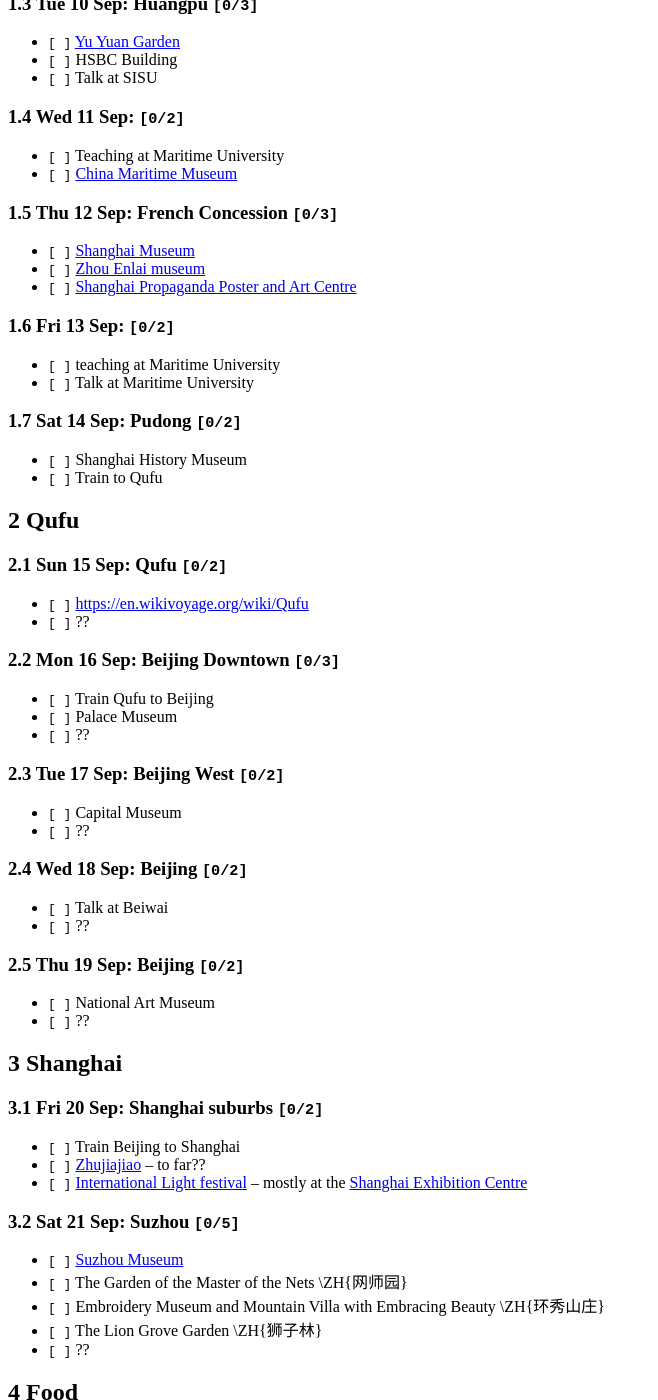
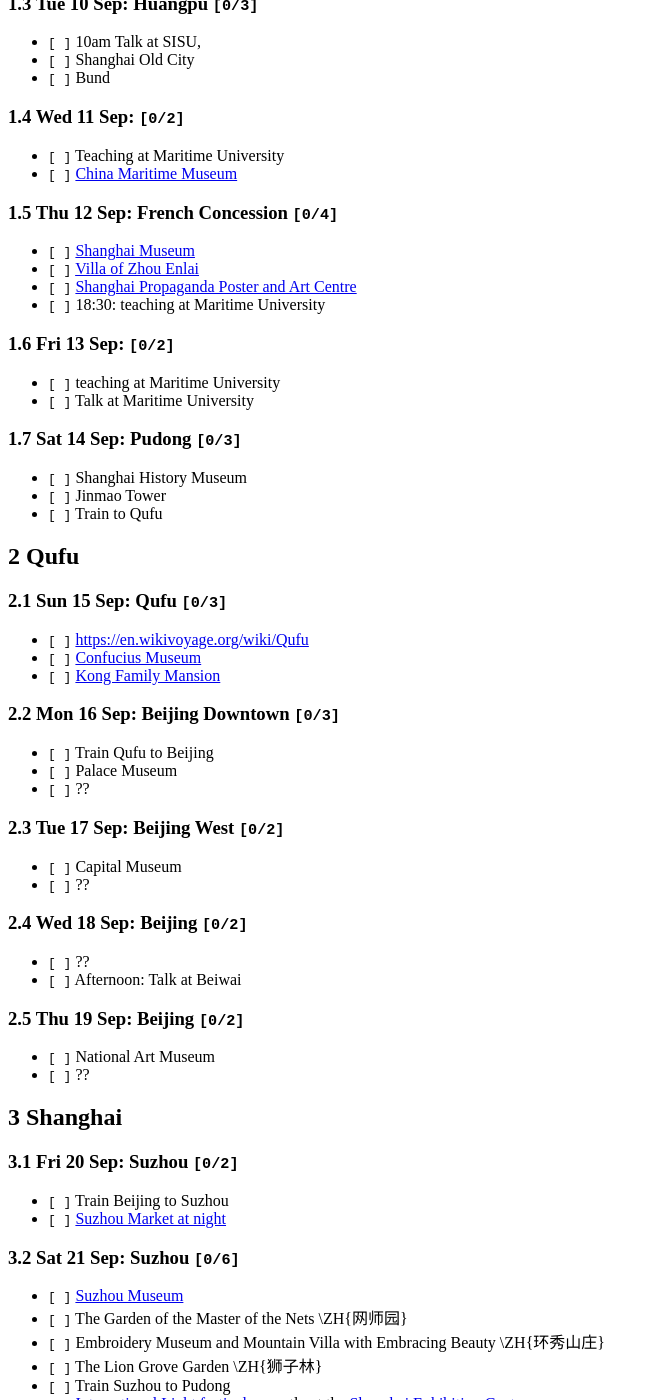
Before and after one commit to ssharoff/ssharoff.github.io, a Jekyll site: the page travel/shanghai-plans.html, which Jekyll copies as it is, in a window 1280 px wide and 1400 px high, scrolled down 265 px. Shown: the whole window, without its empty margins (0-658 px from the left). Built offline with Jekyll 4.4.1, drawn with Linux system fonts in a browser that asks for light colours; some of the changed text lies outside the part shown.

Commit message:
shanghai

```diff
--- a/travel/shanghai-plans.html
+++ b/travel/shanghai-plans.html
@@ -3,7 +3,7 @@
 "http://www.w3.org/TR/xhtml1/DTD/xhtml1-strict.dtd">
 <html xmlns="http://www.w3.org/1999/xhtml" lang="en" xml:lang="en">
 <head>
-<!-- 2024-08-21 Wed 17:51 -->
+<!-- 2024-08-30 Fri 20:00 -->
 <meta http-equiv="Content-Type" content="text/html;charset=utf-8" />
 <meta name="viewport" content="width=device-width, initial-scale=1" />
 <title>&lrm;</title>
@@ -264,23 +264,23 @@
 <body>
 <div id="content">
 
-<div id="outline-container-orgd03f6bb" class="outline-2">
-<h2 id="orgd03f6bb"><span class="section-number-2">1</span> Shanghai</h2>
+<div id="outline-container-org62a24e8" class="outline-2">
+<h2 id="org62a24e8"><span class="section-number-2">1</span> Shanghai</h2>
 <div class="outline-text-2" id="text-1">
 </div>
-<div id="outline-container-orge615027" class="outline-3">
-<h3 id="orge615027"><span class="section-number-3">1.1</span> Sun 08 Sep: Arrival to Shanghai <code>[0/2]</code></h3>
+<div id="outline-container-orga5d0cc0" class="outline-3">
+<h3 id="orga5d0cc0"><span class="section-number-3">1.1</span> Sun 08 Sep: Arrival to Shanghai <code>[0/2]</code></h3>
 <div class="outline-text-3" id="text-1-1">
 <ul class="org-ul">
 <li class="off"><code>[&#xa0;]</code> Relax \Laughey[1.4]</li>
-<li class="off"><code>[&#xa0;]</code> dinner in the neighbourhood at <a href="https://www.tripadvisor.com/Attraction_Review-g308272-d2220946-Reviews-China_Maritime_Museum-Shanghai.html#MAPVIEW">??</a></li>
+<li class="off"><code>[&#xa0;]</code> <a href="https://www.google.com/maps/d/edit?mid=1yrxh4BK5hpZBPv7qDaJ2qaWz0z-Bkno&amp;ll=35.34776399519525%2C119.13082200000002&amp;z=6">Custom maps for the trip</a></li>
 </ul>
 </div>
 </div>
 
 
-<div id="outline-container-org3ece754" class="outline-3">
-<h3 id="org3ece754"><span class="section-number-3">1.2</span> Mon 09 Sep: New harbour City <code>[0/2]</code></h3>
+<div id="outline-container-org511abfe" class="outline-3">
+<h3 id="org511abfe"><span class="section-number-3">1.2</span> Mon 09 Sep: New harbour City <code>[0/2]</code></h3>
 <div class="outline-text-3" id="text-1-2">
 <ul class="org-ul">
 <li class="off"><code>[&#xa0;]</code> Teaching at Maritime University</li>
@@ -289,19 +289,19 @@
 </div>
 </div>
 
-<div id="outline-container-org2f45bc3" class="outline-3">
-<h3 id="org2f45bc3"><span class="section-number-3">1.3</span> Tue 10 Sep: Huangpu <code>[0/3]</code></h3>
+<div id="outline-container-org3a65afb" class="outline-3">
+<h3 id="org3a65afb"><span class="section-number-3">1.3</span> Tue 10 Sep: Huangpu <code>[0/3]</code></h3>
 <div class="outline-text-3" id="text-1-3">
 <ul class="org-ul">
-<li class="off"><code>[&#xa0;]</code> <a href="https://www.yugarden.com.cn/">Yu Yuan Garden</a></li>
-<li class="off"><code>[&#xa0;]</code> HSBC Building</li>
-<li class="off"><code>[&#xa0;]</code> Talk at SISU</li>
+<li class="off"><code>[&#xa0;]</code> 10am Talk at SISU,</li>
+<li class="off"><code>[&#xa0;]</code> Shanghai Old City</li>
+<li class="off"><code>[&#xa0;]</code> Bund</li>
 </ul>
 </div>
 </div>
 
-<div id="outline-container-orgff0762d" class="outline-3">
-<h3 id="orgff0762d"><span class="section-number-3">1.4</span> Wed 11 Sep:  <code>[0/2]</code></h3>
+<div id="outline-container-orgfe7f371" class="outline-3">
+<h3 id="orgfe7f371"><span class="section-number-3">1.4</span> Wed 11 Sep:  <code>[0/2]</code></h3>
 <div class="outline-text-3" id="text-1-4">
 <ul class="org-ul">
 <li class="off"><code>[&#xa0;]</code> Teaching at Maritime University</li>
@@ -310,19 +310,20 @@
 </div>
 </div>
 
-<div id="outline-container-org2cb94f8" class="outline-3">
-<h3 id="org2cb94f8"><span class="section-number-3">1.5</span> Thu 12 Sep: French Concession <code>[0/3]</code></h3>
+<div id="outline-container-orgdb3e7ef" class="outline-3">
+<h3 id="orgdb3e7ef"><span class="section-number-3">1.5</span> Thu 12 Sep: French Concession <code>[0/4]</code></h3>
 <div class="outline-text-3" id="text-1-5">
 <ul class="org-ul">
 <li class="off"><code>[&#xa0;]</code> <a href="http://www.shanghaimuseum.net/museum/frontend/en/index.action">Shanghai Museum</a></li>
-<li class="off"><code>[&#xa0;]</code> <a href="https://en.wikipedia.org/wiki/Former_Residence_of_Zhou_Enlai_(Shanghai)">Zhou Enlai museum</a></li>
+<li class="off"><code>[&#xa0;]</code> <a href="https://en.wikipedia.org/wiki/Former_Residence_of_Zhou_Enlai_(Shanghai)">Villa of Zhou Enlai</a></li>
 <li class="off"><code>[&#xa0;]</code> <a href="http://www.shanghaipropagandaart.com/home.asp?class=beautifuf_book">Shanghai Propaganda Poster and Art Centre</a></li>
+<li class="off"><code>[&#xa0;]</code> 18:30: teaching at Maritime University</li>
 </ul>
 </div>
 </div>
 
-<div id="outline-container-org99a94af" class="outline-3">
-<h3 id="org99a94af"><span class="section-number-3">1.6</span> Fri 13 Sep:  <code>[0/2]</code></h3>
+<div id="outline-container-org6700c11" class="outline-3">
+<h3 id="org6700c11"><span class="section-number-3">1.6</span> Fri 13 Sep:  <code>[0/2]</code></h3>
 <div class="outline-text-3" id="text-1-6">
 <ul class="org-ul">
 <li class="off"><code>[&#xa0;]</code> teaching at Maritime University</li>
@@ -331,33 +332,35 @@
 </div>
 </div>
 
-<div id="outline-container-orge48412d" class="outline-3">
-<h3 id="orge48412d"><span class="section-number-3">1.7</span> Sat 14 Sep: Pudong <code>[0/2]</code></h3>
+<div id="outline-container-orgaa9940f" class="outline-3">
+<h3 id="orgaa9940f"><span class="section-number-3">1.7</span> Sat 14 Sep: Pudong <code>[0/3]</code></h3>
 <div class="outline-text-3" id="text-1-7">
 <ul class="org-ul">
 <li class="off"><code>[&#xa0;]</code> Shanghai History Museum</li>
+<li class="off"><code>[&#xa0;]</code> Jinmao Tower</li>
 <li class="off"><code>[&#xa0;]</code> Train to Qufu</li>
 </ul>
 </div>
 </div>
 </div>
 
-<div id="outline-container-org4fbb41b" class="outline-2">
-<h2 id="org4fbb41b"><span class="section-number-2">2</span> Qufu</h2>
+<div id="outline-container-org418642d" class="outline-2">
+<h2 id="org418642d"><span class="section-number-2">2</span> Qufu</h2>
 <div class="outline-text-2" id="text-2">
 </div>
-<div id="outline-container-orgdad59e7" class="outline-3">
-<h3 id="orgdad59e7"><span class="section-number-3">2.1</span> Sun 15 Sep: Qufu <code>[0/2]</code></h3>
+<div id="outline-container-orgaac80ba" class="outline-3">
+<h3 id="orgaac80ba"><span class="section-number-3">2.1</span> Sun 15 Sep: Qufu <code>[0/3]</code></h3>
 <div class="outline-text-3" id="text-2-1">
 <ul class="org-ul">
 <li class="off"><code>[&#xa0;]</code> <a href="https://en.wikivoyage.org/wiki/Qufu">https://en.wikivoyage.org/wiki/Qufu</a></li>
-<li class="off"><code>[&#xa0;]</code> ??</li>
+<li class="off"><code>[&#xa0;]</code> <a href="http://www.kzbwg.cn/en">Confucius Museum</a></li>
+<li class="off"><code>[&#xa0;]</code> <a href="https://maps.google.com/?cid=14506159276952720806">Kong Family Mansion</a></li>
 </ul>
 </div>
 </div>
 
-<div id="outline-container-orgd85a523" class="outline-3">
-<h3 id="orgd85a523"><span class="section-number-3">2.2</span> Mon 16 Sep: Beijing Downtown <code>[0/3]</code></h3>
+<div id="outline-container-orgb0d381b" class="outline-3">
+<h3 id="orgb0d381b"><span class="section-number-3">2.2</span> Mon 16 Sep: Beijing Downtown <code>[0/3]</code></h3>
 <div class="outline-text-3" id="text-2-2">
 <ul class="org-ul">
 <li class="off"><code>[&#xa0;]</code> Train Qufu to Beijing</li>
@@ -367,8 +370,8 @@
 </div>
 </div>
 
-<div id="outline-container-org10d2512" class="outline-3">
-<h3 id="org10d2512"><span class="section-number-3">2.3</span> Tue 17 Sep: Beijing West <code>[0/2]</code></h3>
+<div id="outline-container-org1b6476f" class="outline-3">
+<h3 id="org1b6476f"><span class="section-number-3">2.3</span> Tue 17 Sep: Beijing West <code>[0/2]</code></h3>
 <div class="outline-text-3" id="text-2-3">
 <ul class="org-ul">
 <li class="off"><code>[&#xa0;]</code> Capital Museum</li>
@@ -377,18 +380,18 @@
 </div>
 </div>
 
-<div id="outline-container-org458b49e" class="outline-3">
-<h3 id="org458b49e"><span class="section-number-3">2.4</span> Wed 18 Sep: Beijing <code>[0/2]</code></h3>
+<div id="outline-container-org8222ed9" class="outline-3">
+<h3 id="org8222ed9"><span class="section-number-3">2.4</span> Wed 18 Sep: Beijing <code>[0/2]</code></h3>
 <div class="outline-text-3" id="text-2-4">
 <ul class="org-ul">
-<li class="off"><code>[&#xa0;]</code> Talk at Beiwai</li>
 <li class="off"><code>[&#xa0;]</code> ??</li>
+<li class="off"><code>[&#xa0;]</code> Afternoon: Talk at Beiwai</li>
 </ul>
 </div>
 </div>
 
-<div id="outline-container-org798fd72" class="outline-3">
-<h3 id="org798fd72"><span class="section-number-3">2.5</span> Thu 19 Sep: Beijing <code>[0/2]</code></h3>
+<div id="outline-container-orgf470e4e" class="outline-3">
+<h3 id="orgf470e4e"><span class="section-number-3">2.5</span> Thu 19 Sep: Beijing <code>[0/2]</code></h3>
 <div class="outline-text-3" id="text-2-5">
 <ul class="org-ul">
 <li class="off"><code>[&#xa0;]</code> National Art Museum</li>
@@ -398,41 +401,41 @@
 </div>
 </div>
 
-<div id="outline-container-org63ab771" class="outline-2">
-<h2 id="org63ab771"><span class="section-number-2">3</span> Shanghai</h2>
+<div id="outline-container-org05182c9" class="outline-2">
+<h2 id="org05182c9"><span class="section-number-2">3</span> Shanghai</h2>
 <div class="outline-text-2" id="text-3">
 </div>
-<div id="outline-container-orgbc67a01" class="outline-3">
-<h3 id="orgbc67a01"><span class="section-number-3">3.1</span> Fri 20 Sep: Shanghai suburbs <code>[0/2]</code></h3>
+<div id="outline-container-org37af8b1" class="outline-3">
+<h3 id="org37af8b1"><span class="section-number-3">3.1</span> Fri 20 Sep: Suzhou <code>[0/2]</code></h3>
 <div class="outline-text-3" id="text-3-1">
 <ul class="org-ul">
-<li class="off"><code>[&#xa0;]</code> Train Beijing to Shanghai</li>
-<li class="off"><code>[&#xa0;]</code> <a href="https://en.wikivoyage.org/wiki/Shanghai/Zhujiajiao">Zhujiajiao</a> &#x2013; to far??</li>
-<li class="off"><code>[&#xa0;]</code> <a href="https://english.shanghai.gov.cn/en-FestivalsCelebrations/20240613/aaded1813b0f42e1817aeadece62ba5e.html">International Light festival</a> &#x2013; mostly at the <a href="http://www.shzlzx.com.cn/">Shanghai Exhibition Centre</a></li>
+<li class="off"><code>[&#xa0;]</code> Train Beijing to Suzhou</li>
+<li class="off"><code>[&#xa0;]</code> <a href="https://maps.google.com/?cid=12116311554028233593">Suzhou Market at night</a></li>
 </ul>
 </div>
 </div>
 
-<div id="outline-container-org10de265" class="outline-3">
-<h3 id="org10de265"><span class="section-number-3">3.2</span> Sat 21 Sep: Suzhou <code>[0/5]</code></h3>
+<div id="outline-container-orge3525a6" class="outline-3">
+<h3 id="orge3525a6"><span class="section-number-3">3.2</span> Sat 21 Sep: Suzhou <code>[0/6]</code></h3>
 <div class="outline-text-3" id="text-3-2">
 <ul class="org-ul">
 <li class="off"><code>[&#xa0;]</code> <a href="http://www.szmuseum.com/">Suzhou Museum</a></li>
 <li class="off"><code>[&#xa0;]</code> The Garden of the Master of the Nets \ZH{网师园}</li>
 <li class="off"><code>[&#xa0;]</code> Embroidery Museum and Mountain Villa with Embracing Beauty \ZH{环秀山庄}</li>
 <li class="off"><code>[&#xa0;]</code> The Lion Grove Garden \ZH{狮子林}</li>
-<li class="off"><code>[&#xa0;]</code> ??</li>
+<li class="off"><code>[&#xa0;]</code> Train Suzhou to Pudong</li>
+<li class="off"><code>[&#xa0;]</code> <a href="https://english.shanghai.gov.cn/en-FestivalsCelebrations/20240613/aaded1813b0f42e1817aeadece62ba5e.html">International Light festival</a> &#x2013; mostly at the <a href="http://www.shzlzx.com.cn/">Shanghai Exhibition Centre</a></li>
 </ul>
 </div>
 </div>
 </div>
 
-<div id="outline-container-orgd74d5f6" class="outline-2">
-<h2 id="orgd74d5f6"><span class="section-number-2">4</span> Food</h2>
+<div id="outline-container-org7a9d635" class="outline-2">
+<h2 id="org7a9d635"><span class="section-number-2">4</span> Food</h2>
 <div class="outline-text-2" id="text-4">
 </div>
-<div id="outline-container-orgaaa07cd" class="outline-3">
-<h3 id="orgaaa07cd"><span class="section-number-3">4.1</span> \ZH{上海菜} <code>[0/3]</code></h3>
+<div id="outline-container-orgb6fb696" class="outline-3">
+<h3 id="orgb6fb696"><span class="section-number-3">4.1</span> \ZH{上海菜} <code>[0/3]</code></h3>
 <div class="outline-text-3" id="text-4-1">
 <ul class="org-ul">
 <li class="off"><code>[&#xa0;]</code> Xiǎolóngbāo \ZH{小笼包} dumplings</li>
@@ -442,8 +445,8 @@
 </div>
 </div>
 
-<div id="outline-container-org062c0ae" class="outline-3">
-<h3 id="org062c0ae"><span class="section-number-3">4.2</span> \ZH{北京菜} <code>[0/5]</code></h3>
+<div id="outline-container-orgd6a0951" class="outline-3">
+<h3 id="orgd6a0951"><span class="section-number-3">4.2</span> \ZH{北京菜} <code>[0/5]</code></h3>
 <div class="outline-text-3" id="text-4-2">
 <ul class="org-ul">
 <li class="off"><code>[&#xa0;]</code> home-style noodles and baozi,</li>
@@ -457,7 +460,7 @@
 </div>
 </div>
 <div id="postamble" class="status">
-<p class="date">Created: 2024-08-21 Wed 17:51</p>
+<p class="date">Created: 2024-08-30 Fri 20:00</p>
 <p class="validation"><a href="http://validator.w3.org/check?uri=referer">Validate</a></p>
 </div>
 </body>
```
